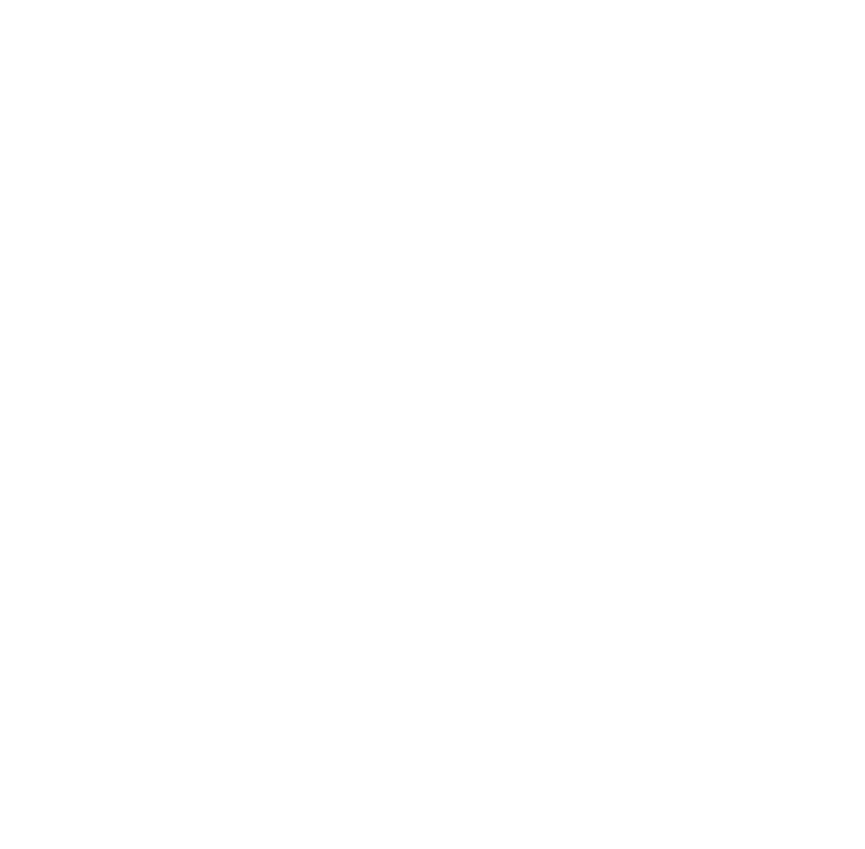
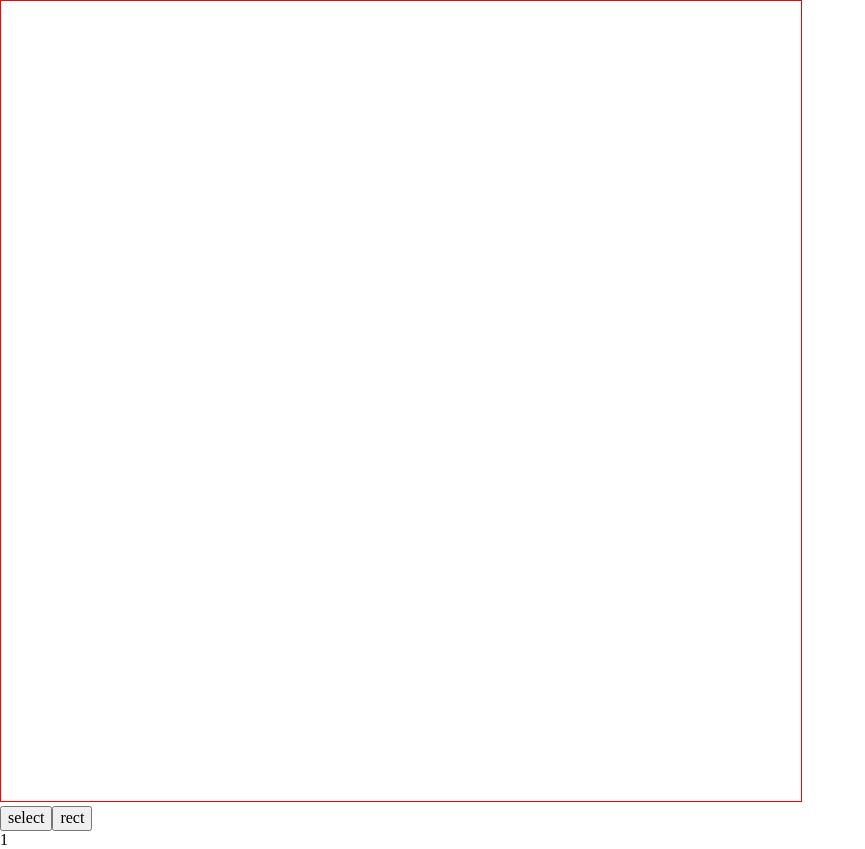
Before and after one commit to ljr5656/draw, a React (Vite) app: page /rough in a window 1280 px wide. Before the commit this address had no page. Shown: the whole page, without its empty margins (0-865 px from the left). Before the commit the page ends 800 px from the top, so only its background shows below. Built offline with nearby package versions, Linux system fonts and the light colour scheme.

Commit message:
roughjsDemo

```diff
--- a/src/App.tsx
+++ b/src/App.tsx
@@ -1,12 +1,14 @@
 import { BrowserRouter as Router, Route, Routes } from 'react-router-dom';
 import Home from './page/home';
 import React from 'react';
+import RoughjsDemo from './page/roughjsDemo';
 
 export default function App() {
   return (
     <Router>
       <Routes>
         <Route path='/' element={<Home />}></Route>
+        <Route path='/rough' element={<RoughjsDemo />}></Route>
       </Routes>
     </Router>
   );
--- /dev/null
+++ b/src/page/roughjsDemo.tsx
@@ -0,0 +1,98 @@
+import React, { useRef, useState } from 'react';
+import { useEffect } from 'react';
+import tough from 'roughjs';
+import { RoughCanvas } from 'roughjs/bin/canvas';
+import { Config, Options, ResolvedOptions, Drawable } from 'roughjs/bin/core';
+
+enum EPenType {
+  SELECT,
+  RECT,
+}
+
+const RoughjsDemo: React.FC<{}> = () => {
+  const canvasRef = useRef<HTMLCanvasElement>(null);
+  const [penType, setPenType] = useState<EPenType>(EPenType.RECT);
+  useEffect(() => {
+    console.log(penType);
+    if (canvasRef.current) {
+      const canvas = canvasRef.current;
+      const ctx = canvas.getContext('2d');
+      const rc = tough.canvas(canvas);
+      let isDraw: boolean = false;
+      let shapes: Drawable[] = [];
+      let shape: Drawable | undefined;
+      let width: number = 0;
+      let height: number = 0;
+      let x: number = 0;
+      let y: number = 0;
+      canvas.addEventListener('mousedown', (ev: MouseEvent) => {
+        if (penType === EPenType.RECT) {
+          const { clientX, clientY } = ev;
+          (x = clientX), (y = clientY);
+          isDraw = true;
+          shape = rc.rectangle(x, y, width, height);
+        }
+      });
+
+      canvas.addEventListener('mousemove', (ev: MouseEvent) => {
+        if (penType === EPenType.RECT) {
+          if (isDraw && shape && ctx) {
+            ctx.clearRect(0, 0, canvas.width, canvas.height); // 清空画布
+            shapes.forEach((_shape) => {
+              rc.draw(_shape);
+            });
+
+            const { clientX, clientY } = ev;
+            width = clientX - x;
+            height = clientY - y;
+            shape = rc.rectangle(x, y, width, height);
+          }
+        }
+      });
+
+      canvas.addEventListener('mouseup', (ev: MouseEvent) => {
+        if (penType === EPenType.RECT) {
+          if (isDraw === true && shape !== undefined) {
+            isDraw = false;
+            shapes.push(shape);
+            shape = undefined;
+            width = 0;
+            height = 0;
+            x = 0;
+            y = 0;
+          }
+        }
+      });
+    }
+  }, []);
+
+  return (
+    <div>
+      <canvas
+        ref={canvasRef}
+        width={800}
+        height={800}
+        style={{ border: '1px solid red' }}
+      ></canvas>
+      <div>
+        <button
+          onClick={() => {
+            setPenType(EPenType.SELECT);
+          }}
+        >
+          select
+        </button>
+        <button
+          onClick={() => {
+            setPenType(EPenType.RECT);
+          }}
+        >
+          rect
+        </button>
+        <div>{penType}</div>
+      </div>
+    </div>
+  );
+};
+
+export default RoughjsDemo;
```
